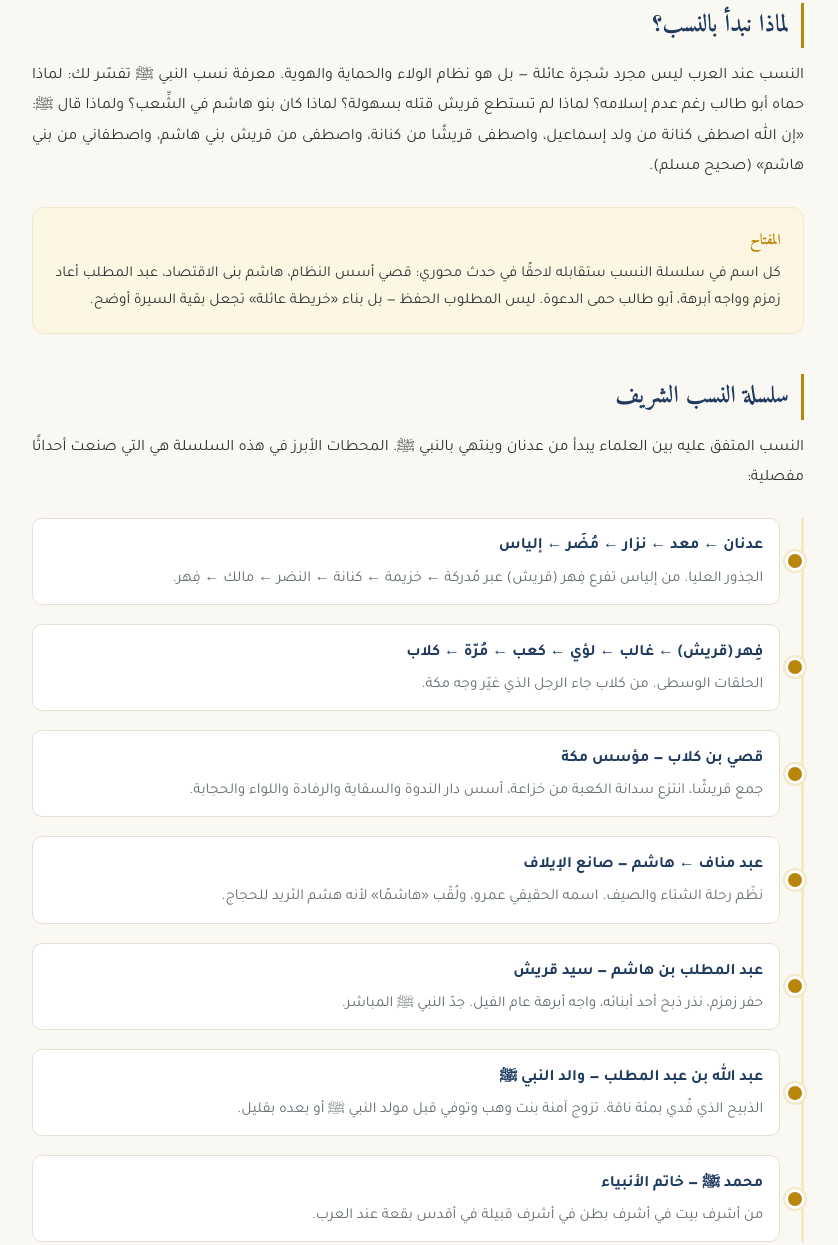
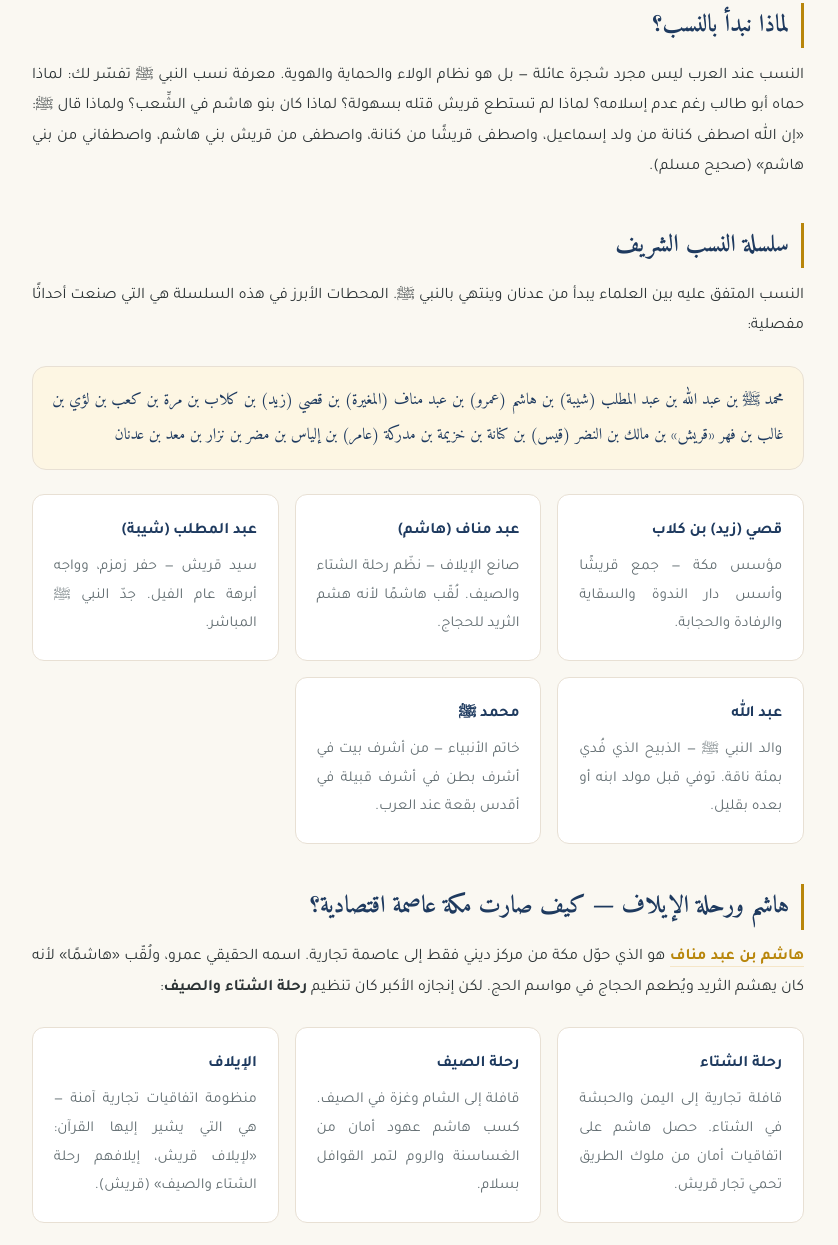
Before and after one commit to Fast-Reads/sirah, a plain HTML site: page nasab-alnabi.html in a window 1280 px wide. Shown: the part 543-1788 px from the top of the page, without its empty margins (222-1060 px from the left). Drawn offline with Linux system fonts and the light colour scheme.

Commit message:
redesign nasab chain section with full lineage line and card-grid

```diff
--- a/nasab-alnabi.html
+++ b/nasab-alnabi.html
@@ -220,14 +220,6 @@
         ولد إسماعيل، واصطفى قريشًا من كنانة، واصطفى من قريش بني هاشم، واصطفاني من بني هاشم»
         (صحيح مسلم).
       </p>
-      <div class="insight">
-        <span class="insight-label">المفتاح</span>
-        <p>
-          كل اسم في سلسلة النسب ستقابله لاحقًا في حدث محوري: قصي أسس النظام، هاشم بنى الاقتصاد،
-          عبد المطلب أعاد زمزم وواجه أبرهة، أبو طالب حمى الدعوة. ليس المطلوب الحفظ — بل بناء
-          «خريطة عائلة» تجعل بقية السيرة أوضح.
-        </p>
-      </div>
     </section>
 
     <!-- ═══════ سلسلة النسب ═══════ -->
@@ -238,35 +230,30 @@
         النسب المتفق عليه بين العلماء يبدأ من عدنان وينتهي بالنبي ﷺ. المحطات الأبرز
         في هذه السلسلة هي التي صنعت أحداثًا مفصلية:
       </p>
-      <div class="flowline">
-        <div class="flow-item">
-          <p class="flow-title">عدنان ← معد ← نزار ← مُضَر ← إلياس</p>
-          <p class="flow-text">الجذور العليا. من إلياس تفرع فِهر (قريش) عبر مُدركة ← خزيمة ← كنانة ← النضر ← مالك ← فِهر.</p>
-        </div>
-        <div class="flow-item">
-          <p class="flow-title">فِهر (قريش) ← غالب ← لؤي ← كعب ← مُرّة ← كلاب</p>
-          <p class="flow-text">الحلقات الوسطى. من كلاب جاء الرجل الذي غيّر وجه مكة.</p>
-        </div>
-        <div class="flow-item">
-          <p class="flow-title">قصي بن كلاب — مؤسس مكة</p>
-          <p class="flow-text">جمع قريشًا، انتزع سدانة الكعبة من خزاعة، أسس دار الندوة والسقاية والرفادة واللواء والحجابة.</p>
-        </div>
-        <div class="flow-item">
-          <p class="flow-title">عبد مناف ← هاشم — صانع الإيلاف</p>
-          <p class="flow-text">نظّم رحلة الشتاء والصيف. اسمه الحقيقي عمرو، ولُقّب «هاشمًا» لأنه هشم الثريد للحجاج.</p>
-        </div>
-        <div class="flow-item">
-          <p class="flow-title">عبد المطلب بن هاشم — سيد قريش</p>
-          <p class="flow-text">حفر زمزم، نذر ذبح أحد أبنائه، واجه أبرهة عام الفيل. جدّ النبي ﷺ المباشر.</p>
-        </div>
-        <div class="flow-item">
-          <p class="flow-title">عبد الله بن عبد المطلب — والد النبي ﷺ</p>
-          <p class="flow-text">الذبيح الذي فُدي بمئة ناقة. تزوج آمنة بنت وهب وتوفي قبل مولد النبي ﷺ أو بعده بقليل.</p>
-        </div>
-        <div class="flow-item">
-          <p class="flow-title">محمد ﷺ — خاتم الأنبياء</p>
-          <p class="flow-text">من أشرف بيت في أشرف بطن في أشرف قبيلة في أقدس بقعة عند العرب.</p>
-        </div>
+      <p style="font-family:'Amiri',serif; font-size:1rem; line-height:2.2; color:var(--navy); background:var(--gold-pale); border:1px solid var(--border); border-radius:var(--radius); padding:1rem 1.2rem; margin:1rem 0 1.5rem;">
+        محمد ﷺ بن عبد الله بن عبد المطلب (شيبة) بن هاشم (عمرو) بن عبد مناف (المغيرة) بن قصي (زيد) بن كلاب بن مرة بن كعب بن لؤي بن غالب بن فهر «قريش» بن مالك بن النضر (قيس) بن كنانة بن خزيمة بن مدركة (عامر) بن إلياس بن مضر بن نزار بن معد بن عدنان
+      </p>
+      <div class="card-grid">
+        <article class="card">
+          <h4>قصي (زيد) بن كلاب</h4>
+          <p>مؤسس مكة — جمع قريشًا وأسس دار الندوة والسقاية والرفادة والحجابة.</p>
+        </article>
+        <article class="card">
+          <h4>عبد مناف (هاشم)</h4>
+          <p>صانع الإيلاف — نظّم رحلة الشتاء والصيف. لُقّب هاشمًا لأنه هشم الثريد للحجاج.</p>
+        </article>
+        <article class="card">
+          <h4>عبد المطلب (شيبة)</h4>
+          <p>سيد قريش — حفر زمزم، وواجه أبرهة عام الفيل. جدّ النبي ﷺ المباشر.</p>
+        </article>
+        <article class="card">
+          <h4>عبد الله</h4>
+          <p>والد النبي ﷺ — الذبيح الذي فُدي بمئة ناقة. توفي قبل مولد ابنه أو بعده بقليل.</p>
+        </article>
+        <article class="card">
+          <h4>محمد ﷺ</h4>
+          <p>خاتم الأنبياء — من أشرف بيت في أشرف بطن في أشرف قبيلة في أقدس بقعة عند العرب.</p>
+        </article>
       </div>
     </section>
 
```
